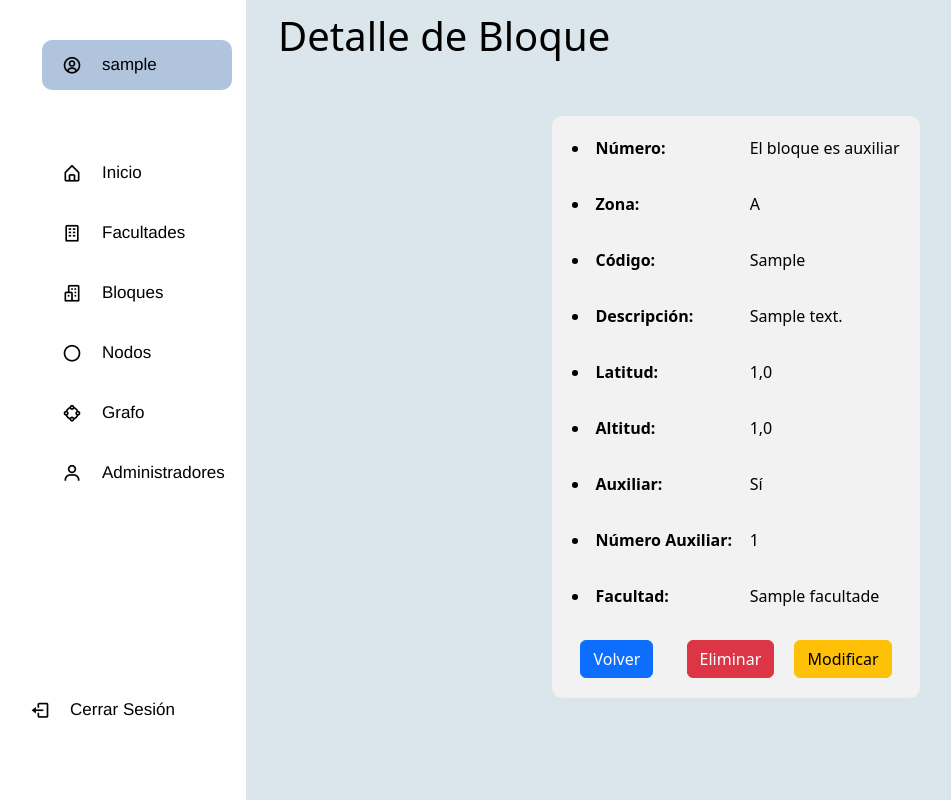
After one commit to IvanG0nzalez/Mapify, a Django app: page /administracion/nodo/bloque/1 in a window 1280 px wide. The commit adds this page. Shown: the whole page, without its empty margins (4-955 px from the left). Run offline with Django 4.2, Linux system fonts and the light colour scheme; a user stored in the database is signed in; tables that the repository leaves empty hold one stand-in row (values such as "Sample post").

```diff
--- a/Mapeo/urls.py
+++ b/Mapeo/urls.py
@@ -35,6 +35,10 @@ urlpatterns = [
     path('administracion/nodo/eliminar-conexion/<id>/', login_required(views.listado_eliminar_conexion, login_url='/administracion/iniciar-sesion'), name='listado-eliminar-conexion'),
     path('administracion/conexion-nodo/<int:nodo_id>/', login_required(views.conexiones_nodo, login_url='/administracion/iniciar-sesion'), name='conexion-nodo'),
     path('administracion/nodo/conexion-nodo/<int:nodo_id>', login_required(views.listado_conexiones_nodo, login_url='/administracion/iniciar-sesion'), name='listado-conexion-nodo'),
+    #URls para bloques dentro de Nodos
+    path('administracion/nodo/bloque/<int:bloque_id>', login_required(views.nodo_detalle_bloque, login_url='/administracion/iniciar-sesion'), name='nodo-bloque_id'),
+    path('administracion/nodo/eliminar-bloque/<id>/', login_required(views.nodo_eliminar_bloque, login_url='/administracion/iniciar-sesion'), name='nodo-eliminar-bloque'),
+    path('administracion/nodo/modificar-bloque/<id>/', login_required(views.nodo_modificar_bloque, login_url='/administracion/iniciar-sesion'), name='nodo-modificar-bloque'),
     #Url para grafo
     path('administracion/grafo', login_required(views.grafo_admin, login_url='/administracion/iniciar-sesion'), name='grafo'),
     #Urls para usuarios del sistema (administradores)
--- a/Mapeo/views.py
+++ b/Mapeo/views.py
@@ -164,7 +164,8 @@ def anadir_facultad(request):
 
 
 def listado_bloque(request):
-    bloques = Bloque.objects.select_related('facultad', 'nodo').all()
+    orden = request.GET.get('orden', 'id')
+    bloques = Bloque.objects.select_related('facultad', 'nodo').order_by(orden)
     context = {
         'bloques': bloques,
     }
@@ -232,7 +233,8 @@ def anadir_bloque(request):
 
 
 def listado_nodo(request):
-    nodos = Nodo.obtener_nodos()
+    orden = request.GET.get('orden', 'id')
+    nodos = Nodo.objects.select_related('bloque').order_by(orden)
     context = {
         'nodos': nodos,
     }
@@ -245,6 +247,36 @@ def detalle_nodo(request, nodo_id):
         'nodo': nodo,
     }
     return render(request, 'pantallas/detalle_nodo.html', context)
+
+
+def nodo_detalle_bloque(request, bloque_id):
+    bloque = get_object_or_404(Bloque, pk=bloque_id)
+    context={
+        'bloque': bloque,
+    }
+    return render(request, 'pantallas/nodo_detalle_bloque.html', context)
+
+
+def nodo_eliminar_bloque(request, id):
+    bloque = get_object_or_404(Bloque, id=id)
+    bloque.delete()
+    return redirect('mapeo:nodo')
+
+
+def nodo_modificar_bloque(request, id):
+    bloque = get_object_or_404(Bloque, id=id)
+    data = {
+        'form': ModificarBloqueForm(instance=bloque),
+        'bloque_id': id
+    }
+    if request.method == 'POST':
+        formulario = ModificarBloqueForm(data=request.POST, instance=bloque)
+
+        if formulario.is_valid():
+            formulario.save()
+            return redirect("mapeo:nodo-bloque_id", id)
+        data["form"] = formulario
+    return render(request, 'pantallas/nodo_modificar_bloque.html', data)
 
 
 def eliminar_conexion(request, id):
@@ -355,7 +387,8 @@ def format_tiempo(tiempo_segundos):
 
 
 def listado_admins(request):
-    admins = User.objects.all()
+    orden = request.GET.get('orden', 'id')
+    admins = User.objects.all().order_by(orden)
     return render(request, 'pantallas/listado_admins.html', {'admins': admins})
 
 
--- /dev/null
+++ b/templates/pantallas/nodo_detalle_bloque.html
@@ -0,0 +1,109 @@
+{% extends 'pantallas/base_admin.html' %}
+{% load static %}
+
+{% block titulo %}
+    Detalle de Bloque
+{% endblock %}
+
+
+{% block contenido %}
+    <h1 class="container">Detalle de Bloque</h1>
+
+    <div id="div_center">
+        <div class="div_responsive mt-5">
+            <form>
+                <div class="mb-4">
+                    <li>
+                        <label for="numero" class="form-label">
+                            <strong>Número:</strong>
+                        </label>
+                        <span class="form-value">
+                            {% if bloque.is_auxiliar %}
+                                El bloque es auxiliar
+                            {% else %}
+                                {{ bloque.numero }}
+                            {% endif %}
+                        </span>
+                    </li>
+                </div>
+                <div class="mb-4">
+                    <li>
+                        <label for="zona" class="form-label"><strong>Zona:</strong></label>
+                        <span class="form-value">{{ bloque.zona }}</span>
+                    </li>
+                </div>
+                <div class="mb-4">
+                    <li>
+                        <label for="codigo" class="form-label"><strong>Código:</strong></label>
+                        <span class="form-value">{{ bloque.codigo }}</span>
+                    </li>
+                </div>
+                <div class="mb-4">
+                    <li>
+                        <label for="descripcion" class="form-label"><strong>Descripción:</strong></label>
+                        <span class="form-value">{{ bloque.descripcion }}</span>
+                    </li>
+                </div>
+                <div class="mb-4">
+                    <li>
+                        <label for="latitud" class="form-label"><strong>Latitud:</strong></label>
+                        <span class="form-value">{{ bloque.latitud }}</span>
+                    </li>
+                </div>
+                <div class="mb-4">
+                    <li>
+                        <label for="altitud" class="form-label"><strong>Altitud:</strong></label>
+                        <span class="form-value">{{ bloque.altitud }}</span>
+                    </li>
+                </div>
+
+                <div class="mb-4">
+                    <li>
+                        <label for="is_auxiliar" class="form-label">
+                            <strong>Auxiliar:</strong>
+
+                        </label>
+                        <span class="form-value">
+                        {% if bloque.is_auxiliar %}
+                            Sí
+                        {% else %}
+                            No
+                        {% endif %}
+                    </span>
+                    </li>
+                </div>
+                <div class="mb-4">
+                    <li>
+                        <label for="numero_auxiliar" class="form-label">
+                            <strong>Número Auxiliar:</strong>
+
+                        </label>
+                        <span class="form-value">
+                        {% if bloque.is_auxiliar %}
+                            {{ bloque.numero_auxiliar }}
+                        {% else %}
+                            El bloque no es auxiliar
+                        {% endif %}
+                    </span>
+                    </li>
+                </div>
+                <div class="mb-4">
+                    <li>
+                        <label for="facultad" class="form-label"><strong>Facultad:</strong></label>
+                        <span class="form-value"> {{ bloque.facultad }}</span>
+                    </li>
+                </div>
+
+                <div class="d-flex justify-content-between">
+                    <a href="{% url 'mapeo:nodo' %}" class="btn btn-primary mx-2">Volver</a>
+                    <div lass="d-flex justify-content-end">
+                        <a href="{% url 'mapeo:nodo-eliminar-bloque' bloque.id %}" class="btn btn-danger mx-2" onclick="confirmacionEliminarBloque(event)">Eliminar</a>
+                        <a href="{% url 'mapeo:nodo-modificar-bloque' bloque.id %}"
+                           class="btn btn-warning mx-2">Modificar</a>
+                    </div>
+                </div>
+            </form>
+        </div>
+    </div>
+
+{% endblock %}
```
Also changed, not shown: templates/pantallas/listado_admins.html (+53 -22 lines), templates/pantallas/listado_bloque.html (+36 -8 lines), templates/pantallas/listado_nodo.html (+25 -6 lines), templates/pantallas/nodo_modificar_bloque.html (added, +68 -0 lines).
